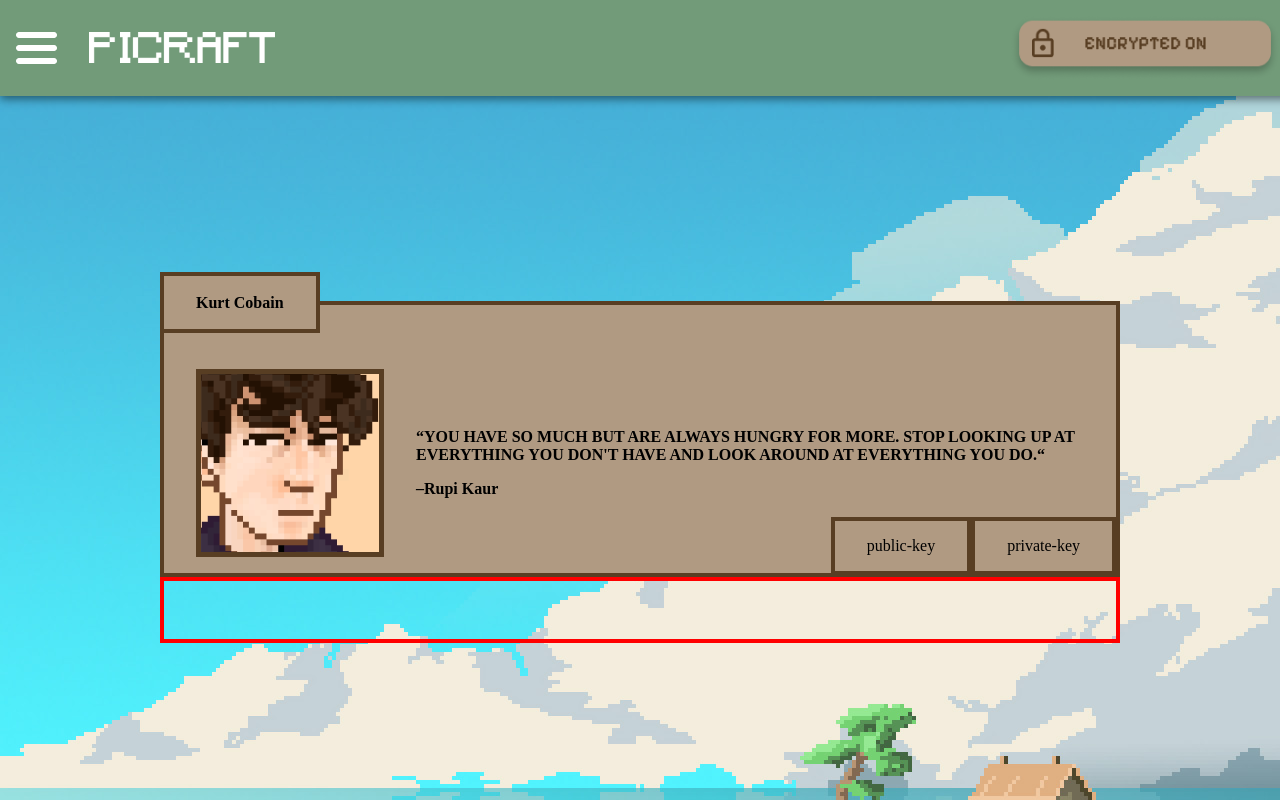
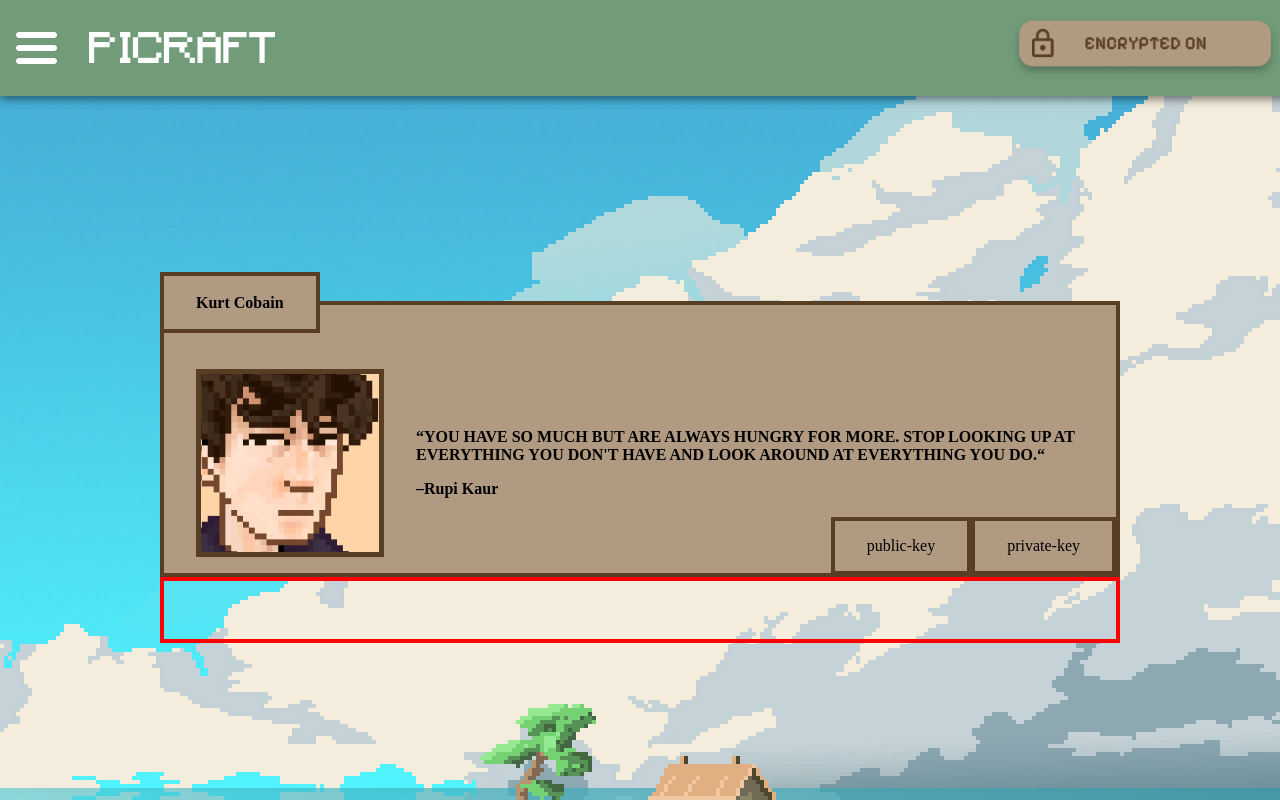
Before and after one commit to agw2005/rsa-encryption-discrete-math-v2, a React (Vite) app: page / in a window 1280 px wide. Shown: the top 800 px of the page. Built offline with nearby package versions, Linux system fonts and the light colour scheme.

Commit message:
center bg-image horizontally

```diff
--- a/src/index.css
+++ b/src/index.css
@@ -18,6 +18,7 @@ h1 {
 body {
   background-image: url("/pixel-bg.png");
   background-repeat: no-repeat;
+  background-position: center top;
   background-color: var(--primary-color);
 }
 
```
